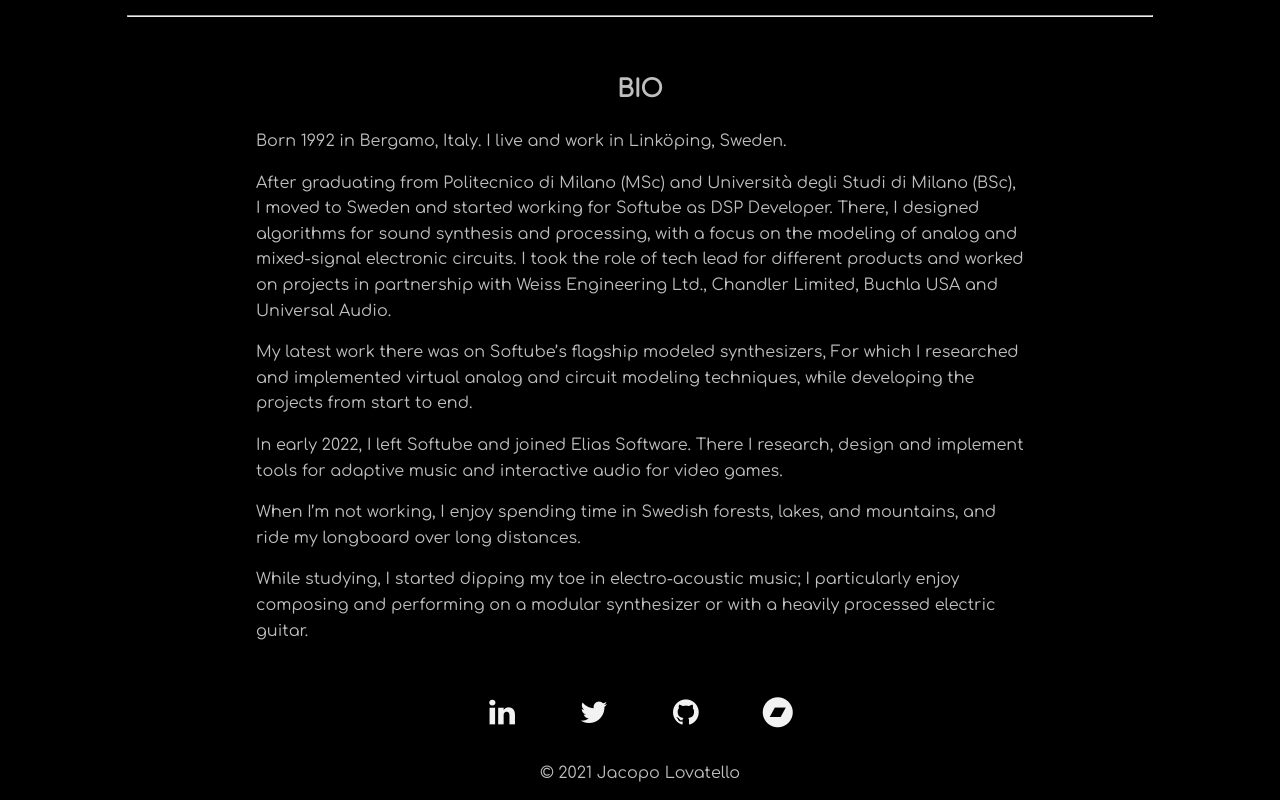
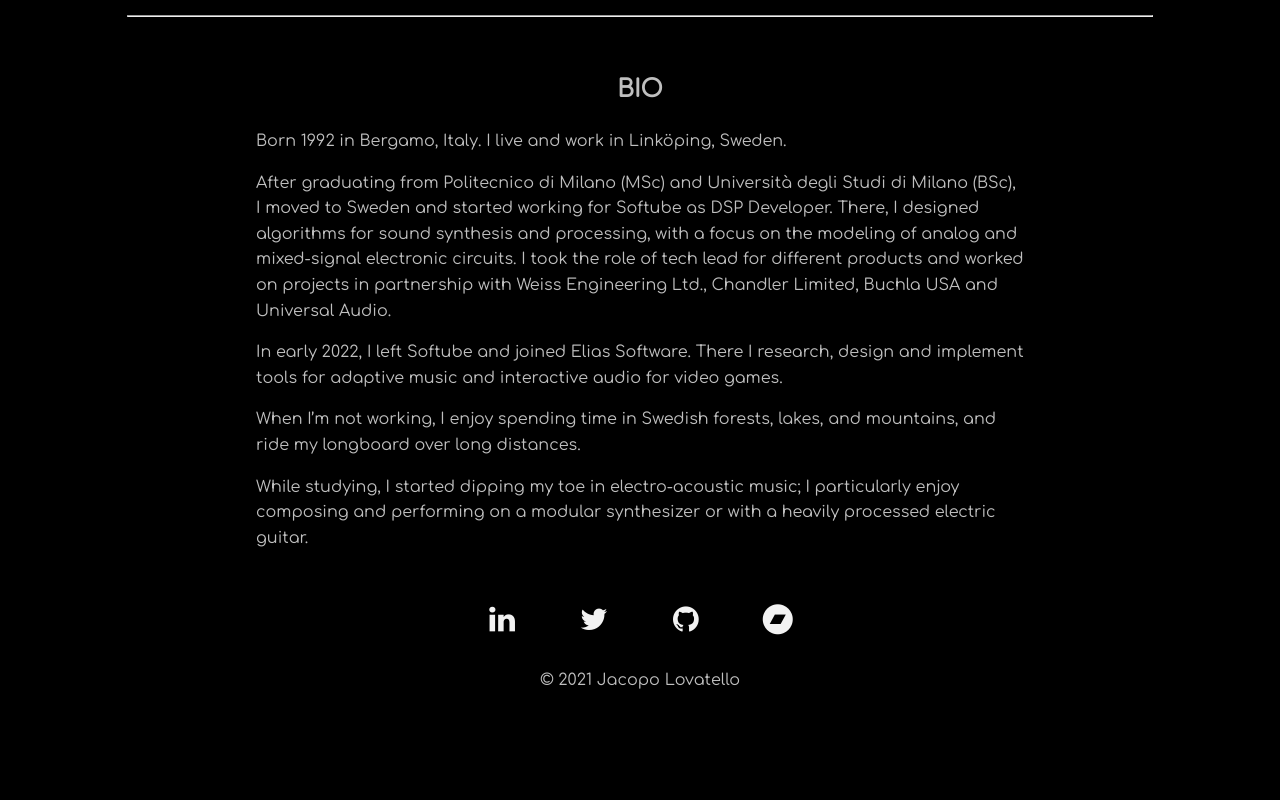
Before and after one commit to jacopolovatello/jacopolovatello.github.com, a plain HTML site: page index.html in a window 1280 px wide. Shown: the part 7328-8128 px from the top of the page. After the commit the page ends 8035 px from the top, so only its background shows below. Drawn offline with Linux system fonts and the light colour scheme.

Commit message:
Removed paragraph.

```diff
--- a/index.html
+++ b/index.html
@@ -213,7 +213,6 @@
                 <p>After graduating from Politecnico di Milano (MSc) and Università degli Studi di Milano (BSc), I moved to Sweden and started working for Softube as DSP Developer.
                    There, I designed algorithms for sound synthesis and processing, with a focus on the modeling of analog and mixed-signal electronic circuits.
                    I took the role of tech lead for different products and worked on projects in partnership with Weiss Engineering Ltd., Chandler Limited, Buchla USA and Universal Audio.<p>
-                <p>My latest work there was on Softube’s flagship modeled synthesizers, For which I researched and implemented virtual analog and circuit modeling techniques, while developing the projects from start to end.<p>
                 <p>In early 2022, I left Softube and joined Elias Software. There I research, design and implement tools for adaptive music and interactive audio for video games.
                 <p>When I’m not working, I enjoy spending time in Swedish forests, lakes, and mountains, and ride my longboard over long distances.<p>
                 <p>While studying, I started dipping my toe in electro-acoustic music; I particularly enjoy composing and performing on a modular synthesizer or with a heavily processed electric guitar.<p>
```
